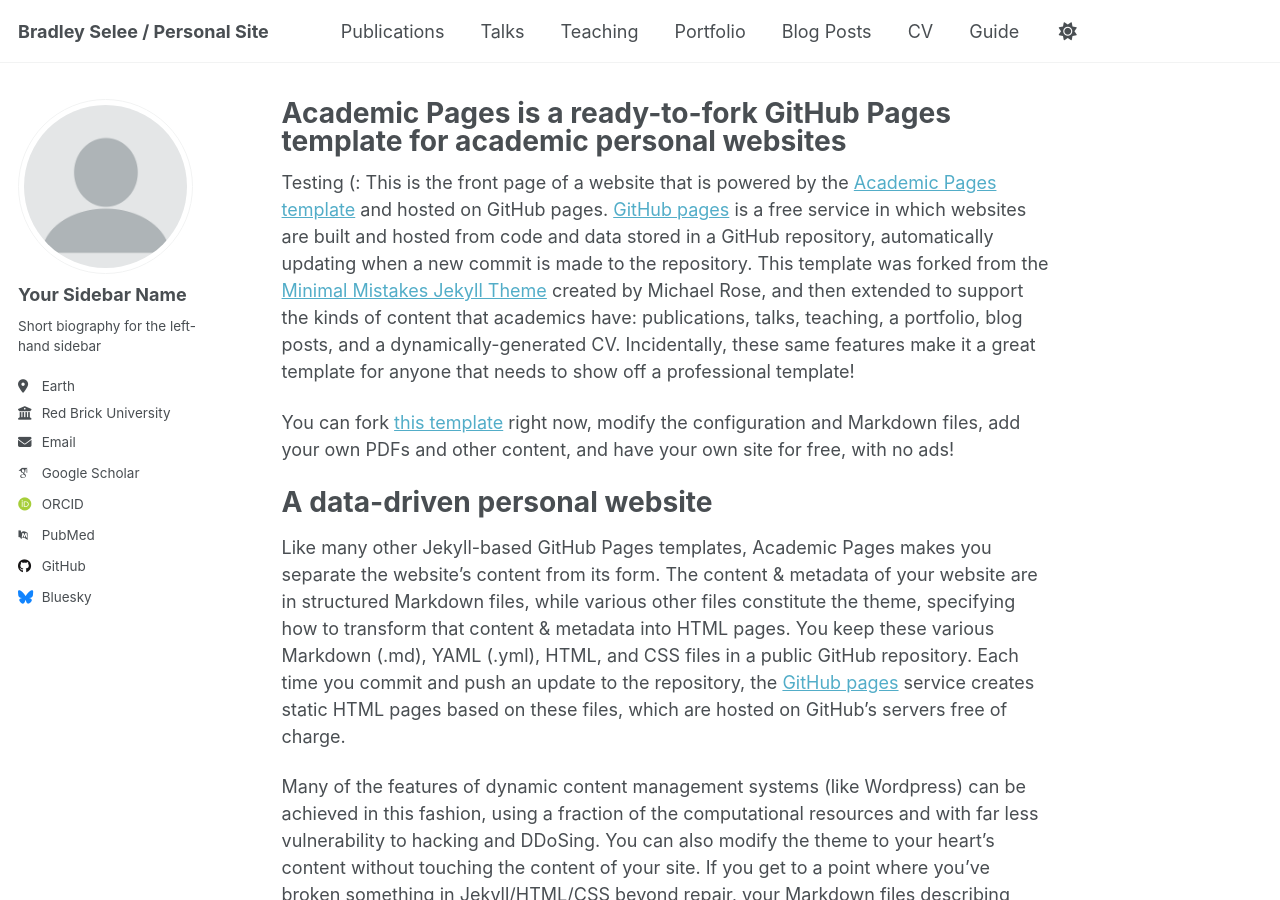
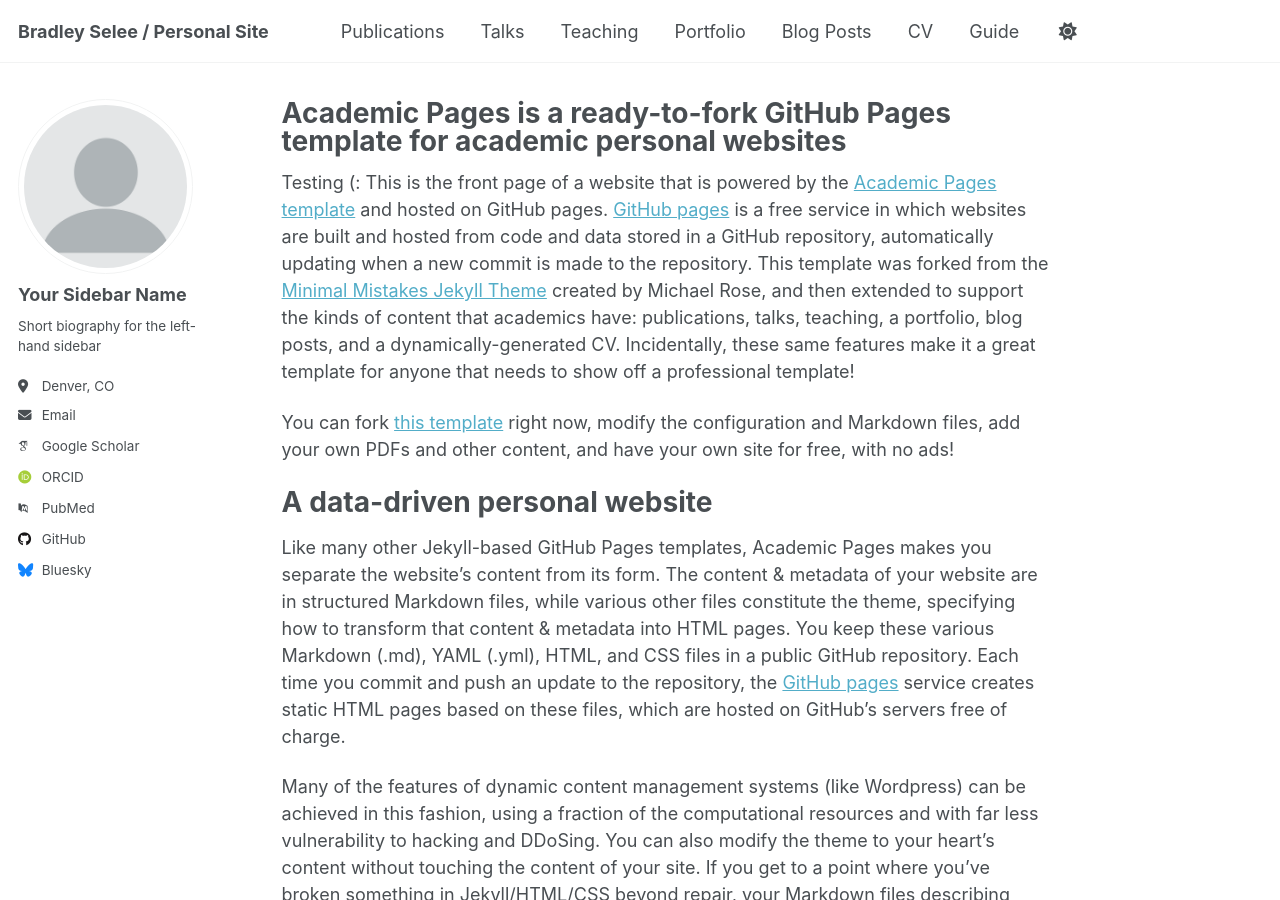
Before and after one commit to bradford415/bradford415.github.io, a Jekyll site: the page built from _pages/about.md, in a window 1280 px wide and 900 px high. Built offline with Jekyll 4.4.1, drawn with Linux system fonts in a browser that asks for light colours; some web fonts are replaced; a script that is not in the unit is left out.

Commit message:
site name

```diff
--- a/_config.yml
+++ b/_config.yml
@@ -27,8 +27,8 @@
   name             : "Your Sidebar Name"
   pronouns         : # example: "she/her"
   bio              : "Short biography for the left-hand sidebar"
-  location         : "Earth"
-  employer         : "Red Brick University"
+  location         : "Denver, CO"
+  employer         :
   uri              : # URL
   email            : "none@example.org"
 
```
